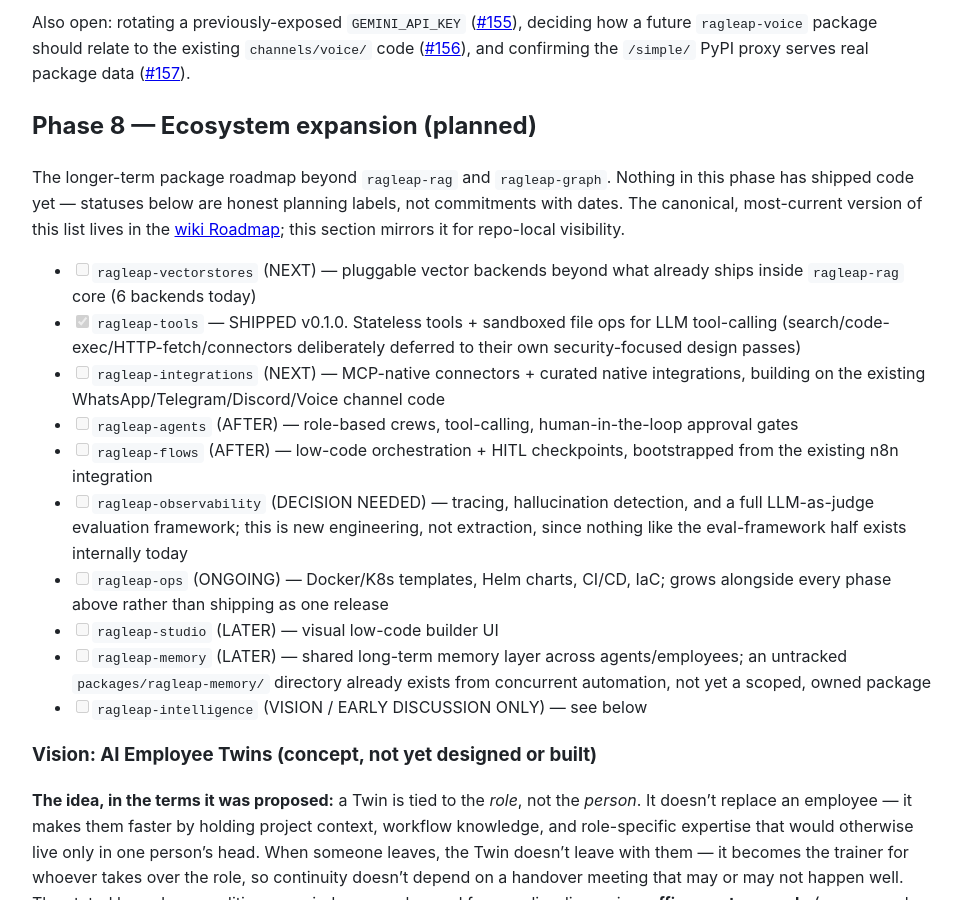
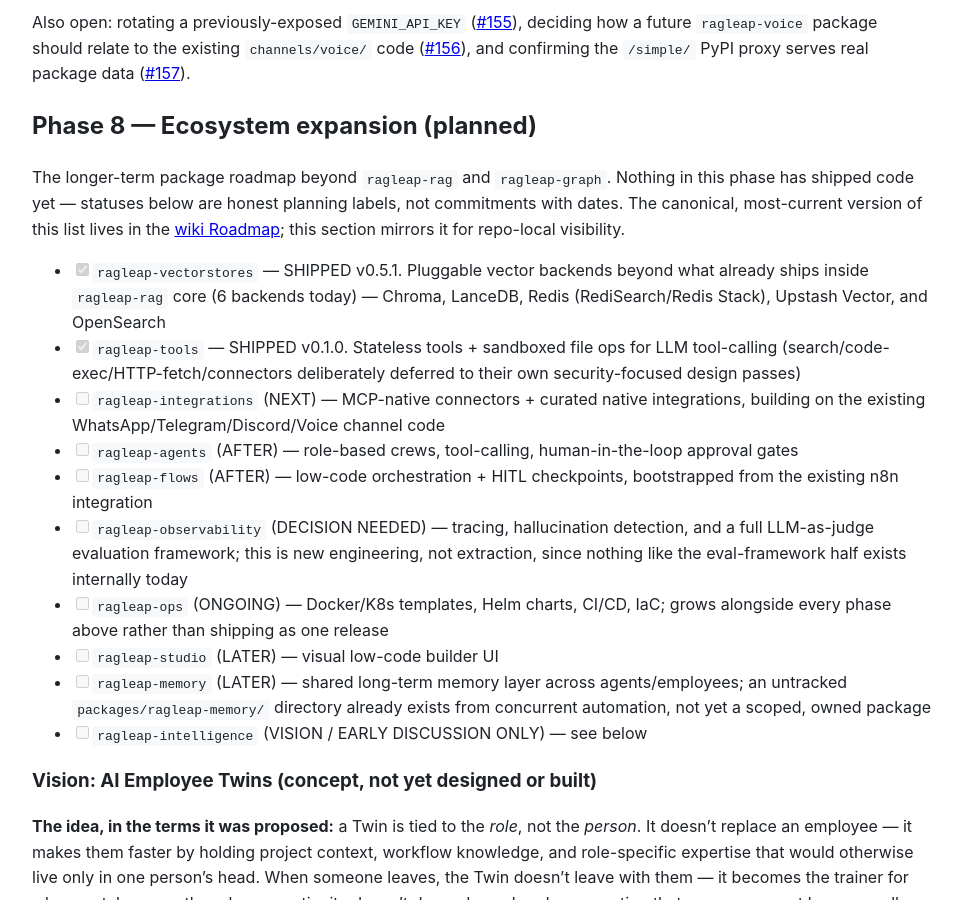
Before and after one commit to antonyrag/ragleap-core, a Jekyll site: the page built from ROADMAP.md, in a window 1280 px wide and 900 px high, scrolled down 3104 px. Shown: the whole window, without its empty margins (158-1120 px from the left). Built offline with Jekyll 4.4.1, drawn with Linux system fonts in a browser that asks for light colours; our own code applies the rules of GitHub Pages for plain Markdown files.

Commit message:
docs: mark ragleap-vectorstores shipped (v0.5.1) in ROADMAP

```diff
--- a/ROADMAP.md
+++ b/ROADMAP.md
@@ -90,7 +90,7 @@
 
 The longer-term package roadmap beyond `ragleap-rag` and `ragleap-graph`. Nothing in this phase has shipped code yet — statuses below are honest planning labels, not commitments with dates. The canonical, most-current version of this list lives in the [wiki Roadmap](https://github.com/antonyrag/ragleap-core/wiki/Roadmap); this section mirrors it for repo-local visibility.
 
-- [ ] `ragleap-vectorstores` (NEXT) — pluggable vector backends beyond what already ships inside `ragleap-rag` core (6 backends today)
+- [x] `ragleap-vectorstores` — SHIPPED v0.5.1. Pluggable vector backends beyond what already ships inside `ragleap-rag` core (6 backends today) — Chroma, LanceDB, Redis (RediSearch/Redis Stack), Upstash Vector, and OpenSearch
 - [x] `ragleap-tools` — SHIPPED v0.1.0. Stateless tools + sandboxed file ops for LLM tool-calling (search/code-exec/HTTP-fetch/connectors deliberately deferred to their own security-focused design passes)
 - [ ] `ragleap-integrations` (NEXT) — MCP-native connectors + curated native integrations, building on the existing WhatsApp/Telegram/Discord/Voice channel code
 - [ ] `ragleap-agents` (AFTER) — role-based crews, tool-calling, human-in-the-loop approval gates
```
